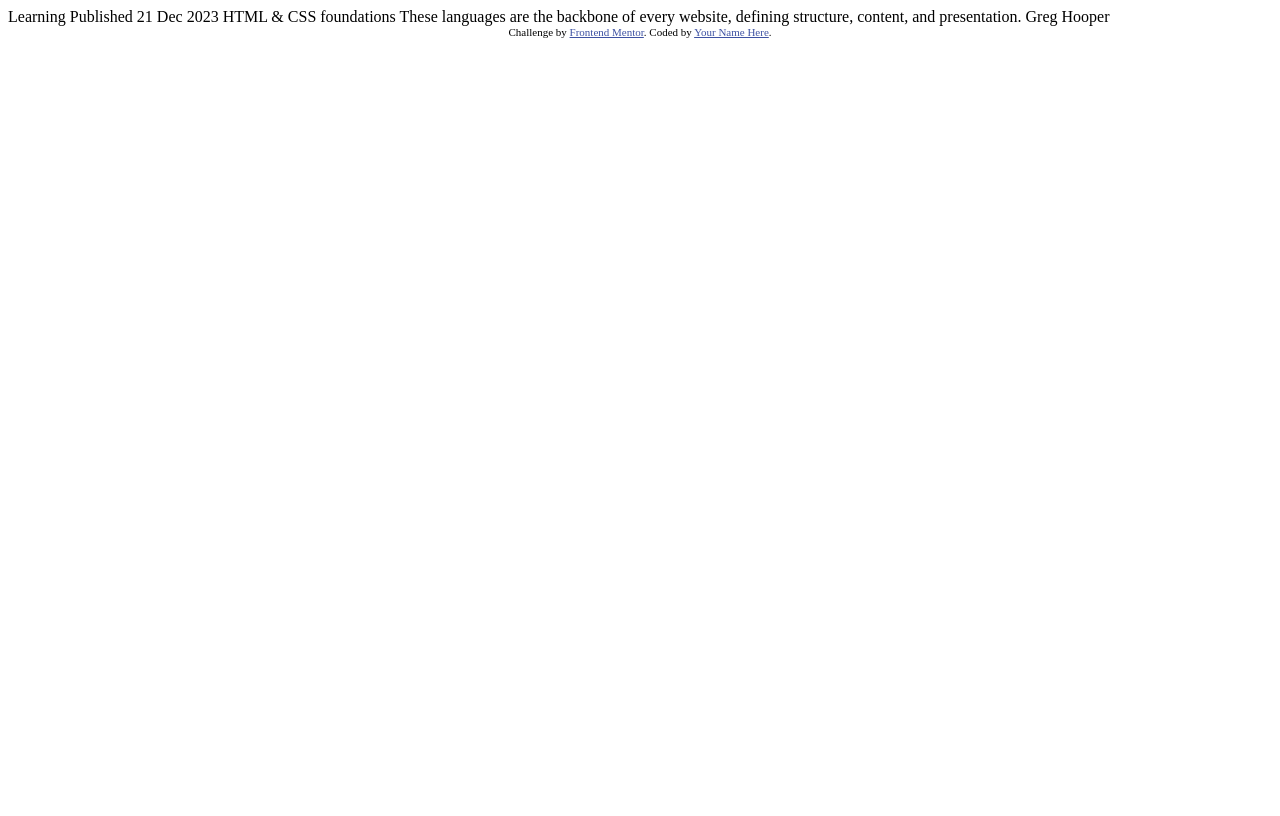
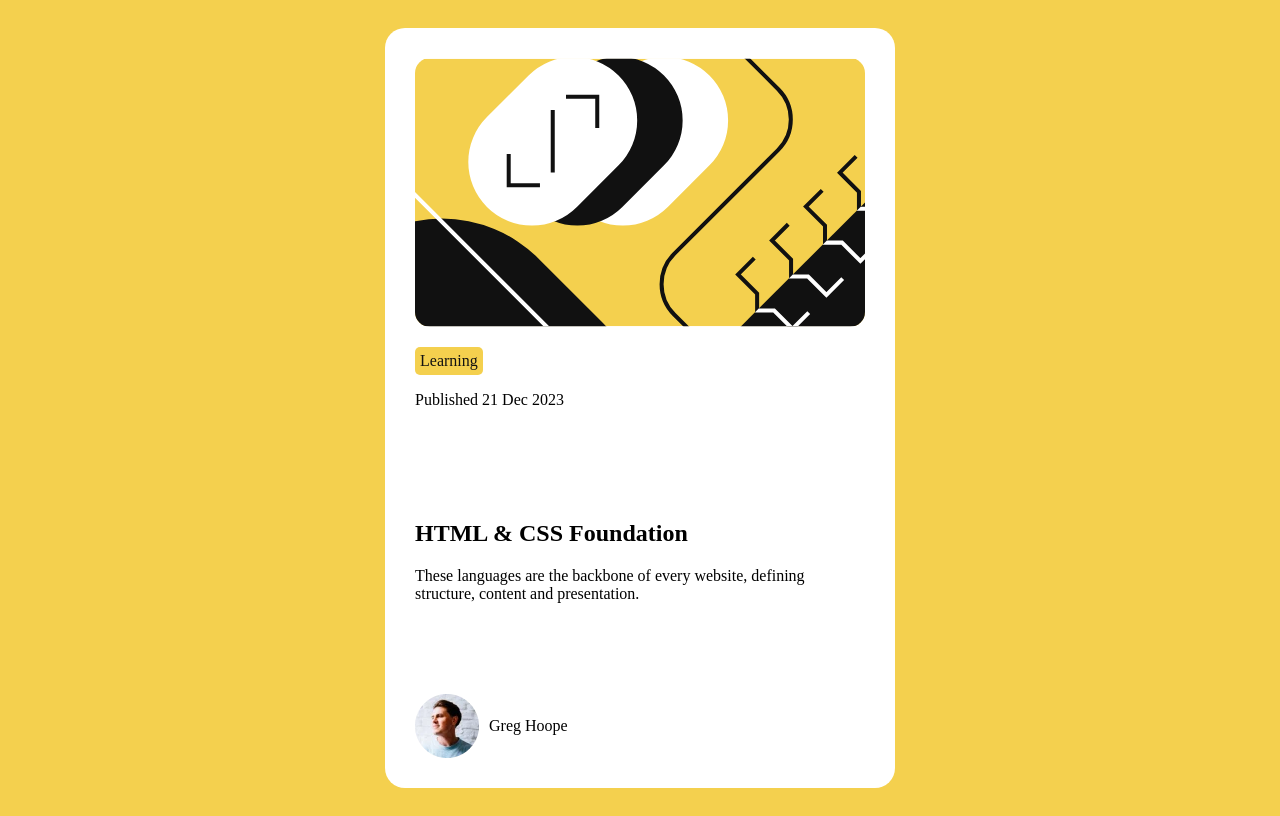
Before and after one commit to douseyx03/Blog-Card-FM, a plain HTML site: page index.html in a window 1280 px wide. Drawn offline with Linux system fonts and the light colour scheme.

Commit message:
Challenge over

```diff
--- a/index.html
+++ b/index.html
@@ -5,30 +5,33 @@
   <meta name="viewport" content="width=device-width, initial-scale=1.0"> <!-- displays site properly based on user's device -->
 
   <link rel="icon" type="image/png" sizes="32x32" href="./assets/images/favicon-32x32.png">
+  <link rel="stylesheet" href="style.css">
 
   <title>Frontend Mentor | Blog preview card</title>
 
   <!-- Feel free to remove these styles or customise in your own stylesheet 👍 -->
-  <style>
+  <!-- <style>
     .attribution { font-size: 11px; text-align: center; }
     .attribution a { color: hsl(228, 45%, 44%); }
-  </style>
+  </style> -->
 </head>
 <body>
-
-  Learning
-
-  Published 21 Dec 2023
-
-  HTML & CSS foundations
-
-  These languages are the backbone of every website, defining structure, content, and presentation.
-
-  Greg Hooper
-
-  <div class="attribution">
-    Challenge by <a href="https://www.frontendmentor.io?ref=challenge" target="_blank">Frontend Mentor</a>.
-    Coded by <a href="#">Your Name Here</a>.
+  <div class="card">
+    <div class="image" >
+      <img src="/assets/images/illustration-article.svg" alt="card's article" id="article">
+      <p id="learning">Learning</p>
+      <p>Published 21 Dec 2023</p>
+    </div>
+    <div class="Description">
+      <h2>HTML & CSS Foundation</h2>
+      <p>
+        These languages are the backbone of every website, defining structure, content and presentation.
+      </p>
+    </div>
+    <div class="author">
+      <img src="/assets/images/image-avatar.webp" alt="avatar">
+      <p>Greg Hoope</p>
+    </div>
   </div>
 </body>
 </html>
--- /dev/null
+++ b/style.css
@@ -0,0 +1,47 @@
+body{
+    background-color: hsl(47, 88%, 63%);
+    display: flex;
+    flex-direction: column;
+    justify-content: center;
+    align-items: center;
+    height: 100vh;
+}
+h2{
+    font-weight: bolder;
+}
+#learning{
+    background-color: hsl(47, 88%, 63%);
+    border-radius: 5px;
+    padding: 5px;
+    width:fit-content;
+    color: hsl(0, 0%, 7%);
+}
+#article{
+    width: 450px;
+    border-radius: 15px;
+}
+
+.card{
+    background-color: hsl(0, 0%, 100%);
+    border-radius: 20px;
+    width: 450px;
+    height: 750px;
+    display: flex;
+    flex-direction: column;
+    justify-content: space-between;
+    padding: 30px;
+    border: 10px;
+    margin: 20px;
+
+}
+.image{
+
+}
+.author {
+    display: flex;
+    align-items: center;
+}
+
+.author img{
+    margin-right: 10px;
+}
```
